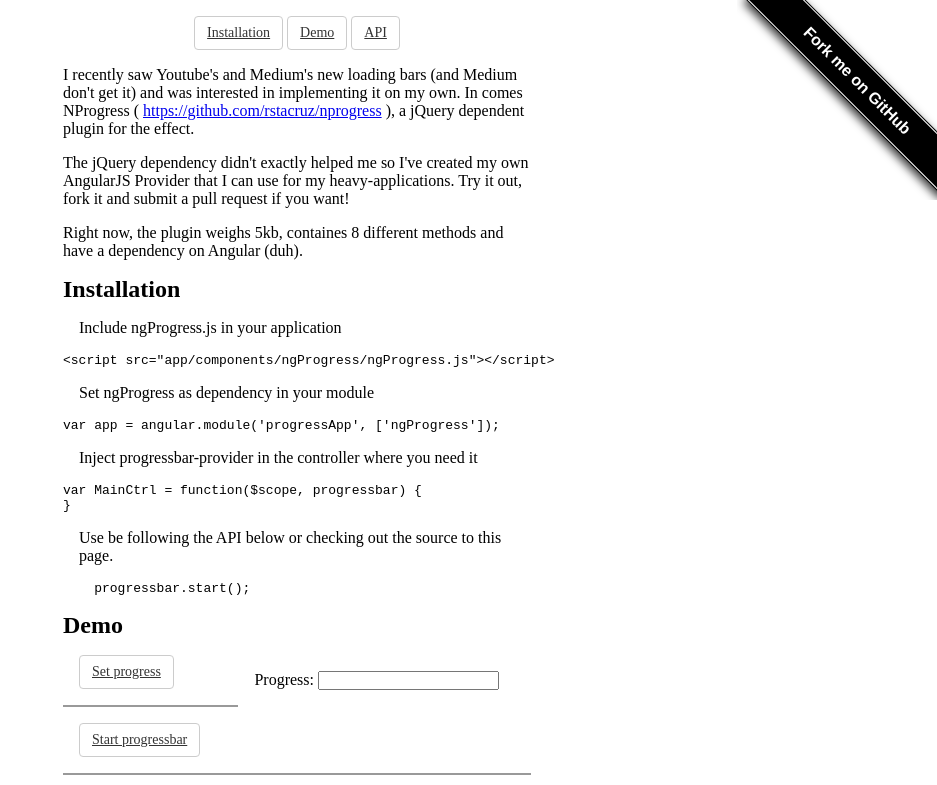
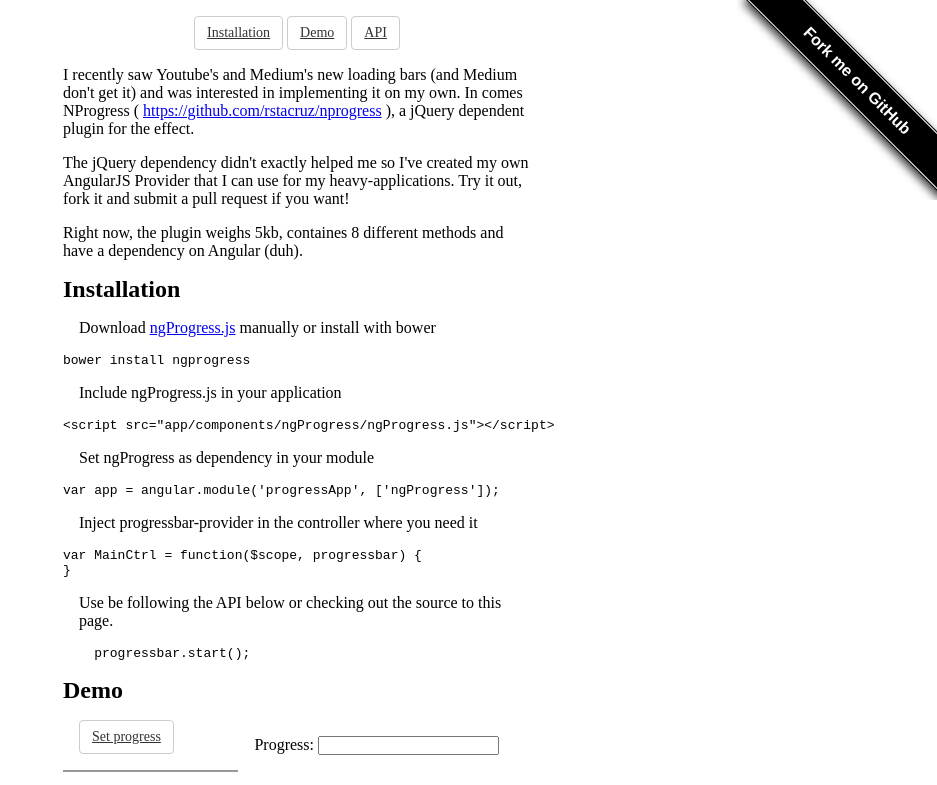
Before and after one commit to victorb/ngProgress, a website: page index.html in a window 1280 px wide. Shown: the top 785 px of the page, without its empty margins (343-1280 px from the left). Drawn offline with nearby package versions, Linux system fonts and the light colour scheme.

Commit message:
Added download instructions

```diff
--- a/index.html
+++ b/index.html
@@ -83,6 +83,10 @@
         <h2>
             Installation
         </h2>
+        <p>
+            Download <a href="https://raw.github.com/VictorBjelkholm/ngProgress/master/ngProgress.js" target="_blank">ngProgress.js</a> manually or install with bower
+<pre>bower install ngprogress</pre>
+        </p>
         <p>
             Include ngProgress.js in your application
 <pre>
```
